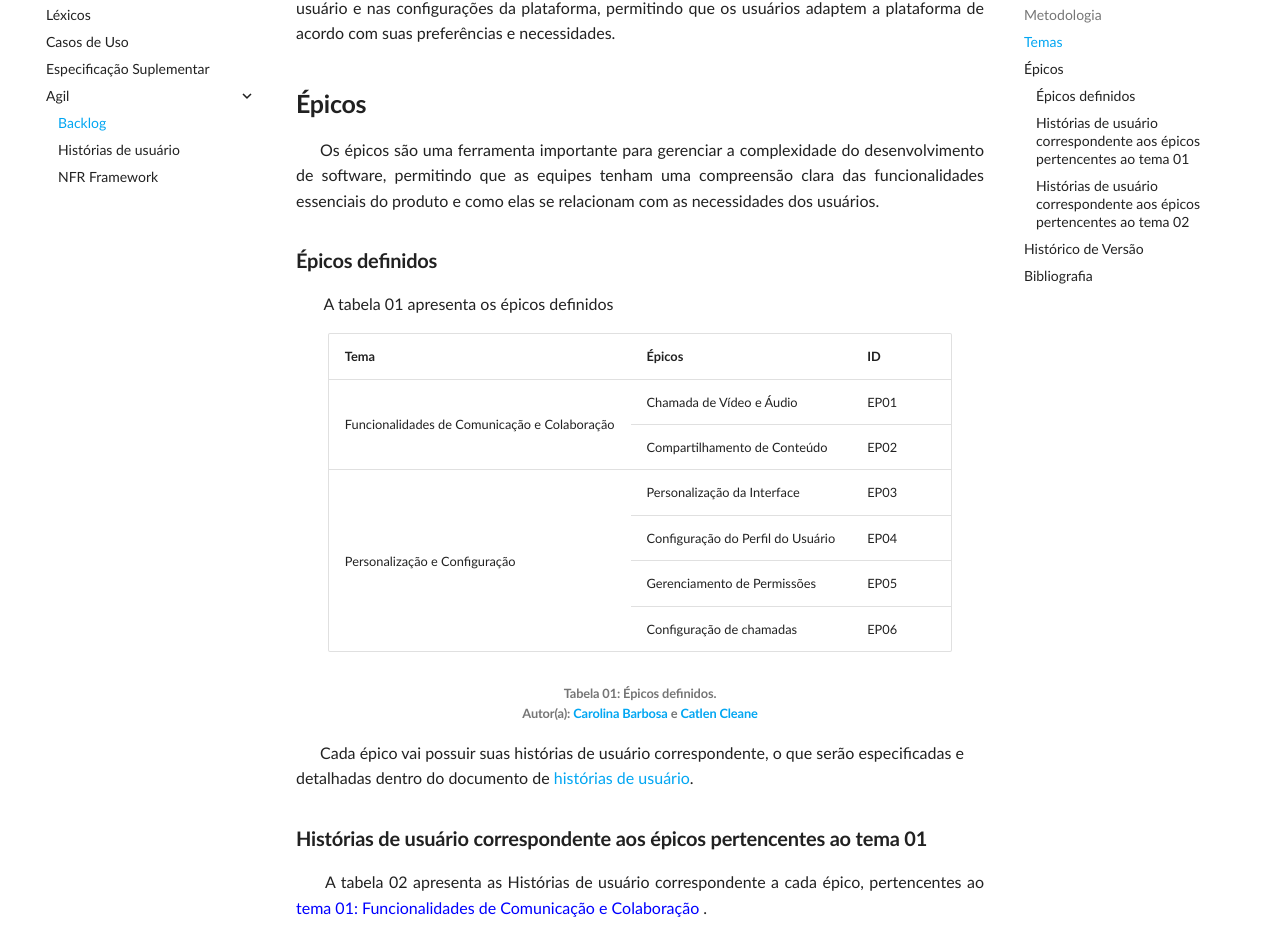
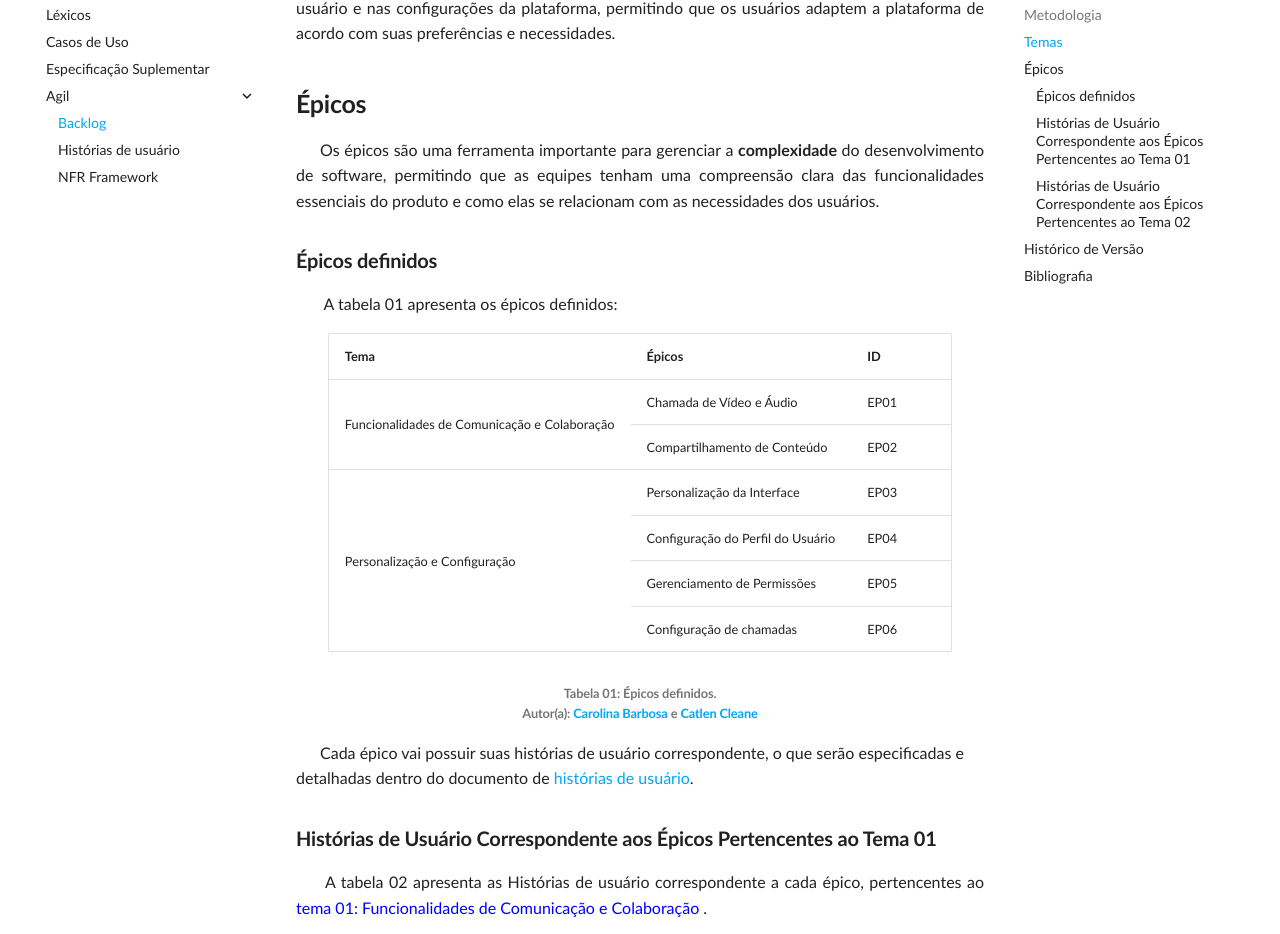
Before and after one commit to Requisitos-de-Software/2023.2-Jitsi, an MkDocs documentation site: the page built from docs/Modelagem/Agil/backlog.md, in a window 1280 px wide and 1400 px high, scrolled down 762 px. Shown: the part 120-1054 px from the top of the window. Built offline with MkDocs 1.6.1 and Material for MkDocs 9.7.7, drawn with Linux system fonts in a browser that asks for light colours; some web fonts are replaced; comment, search, counter and statistics services are not loaded; some of the changed text lies outside the part shown.

Commit message:
doc: pequenos ajustes

```diff
--- a/docs/Modelagem/Agil/backlog.md
+++ b/docs/Modelagem/Agil/backlog.md
@@ -1,7 +1,6 @@
 # ***Product Backlog***
 
 ## **Introdução**
-
 &emsp;&emsp;O Product Backlog é uma lista contendo todas as funcionalidades desejadas para
 um produto. O conteúdo desta lista é definido pelo Product Owner. O Product
 Backlog não precisa estar completo no início de um projeto. Pode-se começar
@@ -11,7 +10,7 @@ seus usuários. [1](#bibliografia)
 
 ## **Metodologia**
 <p align="justify">
-&emsp;&emsp; Foi feita uma lista inicial, de requisitos, usando como critério o valor para o negócio, necessidades dos clientes, prazos e dependências. Posteriormente, foram definidos temas e os épicos de forma a categorizar as histórias de usuário. A medida que o projeto evolui, o backlog pode ser atualizado.
+&emsp;&emsp;Foi feita uma lista inicial, de requisitos, usando como critério o valor para o negócio, necessidades dos clientes, prazos e dependências. Posteriormente, foram definidos temas e os épicos de forma a categorizar as histórias de usuário. A medida que o projeto evolui, o backlog pode ser atualizado.
 </p>
 
 ## **Temas**
@@ -27,12 +26,12 @@ seus usuários. [1](#bibliografia)
 
 ## **Épicos**
 <p align="justify">
-&emsp;&emsp;Os épicos são uma ferramenta importante para gerenciar a complexidade do desenvolvimento de software, permitindo que as equipes tenham uma compreensão clara das funcionalidades essenciais do produto e como elas se relacionam com as necessidades dos usuários.
+&emsp;&emsp;Os épicos são uma ferramenta importante para gerenciar a <b>complexidade</b> do desenvolvimento de software, permitindo que as equipes tenham uma compreensão clara das funcionalidades essenciais do produto e como elas se relacionam com as necessidades dos usuários.
 </p>
 
 ### **Épicos definidos**
 <p align="justify">
-&emsp;&emsp; A tabela 01 apresenta os épicos definidos
+&emsp;&emsp; A tabela 01 apresenta os épicos definidos:
 </p>
 
 <center>
@@ -77,7 +76,7 @@ seus usuários. [1](#bibliografia)
 
 &emsp;&emsp;Cada épico vai possuir suas histórias de usuário correspondente, o que serão especificadas e detalhadas dentro do documento de [histórias de usuário](../Agil/historias.md).
 
-### **Histórias de usuário correspondente aos épicos pertencentes ao tema 01**
+### **Histórias de Usuário Correspondente aos Épicos Pertencentes ao Tema 01**
 <p align="justify">
 &emsp;&emsp; A tabela 02 apresenta as Histórias de usuário correspondente a cada épico, pertencentes ao <span style = "color: blue">tema 01: Funcionalidades de Comunicação e Colaboração </span>.
 </p>
@@ -149,7 +148,7 @@ seus usuários. [1](#bibliografia)
 </p>
 
 
-### **Histórias de usuário correspondente aos épicos pertencentes ao tema 02**
+### **Histórias de Usuário Correspondente aos Épicos Pertencentes ao Tema 02**
 <p align="justify">
 &emsp;&emsp; A tabela 03 apresenta as Histórias de usuário correspondente a cada épico, pertencentes ao <span style = "color: blue">tema 02: Personalização e Configuração</span>.
 </p>
```
Also changed, not shown: docs/Modelagem/Agil/historias.md (+8 -8 lines).
